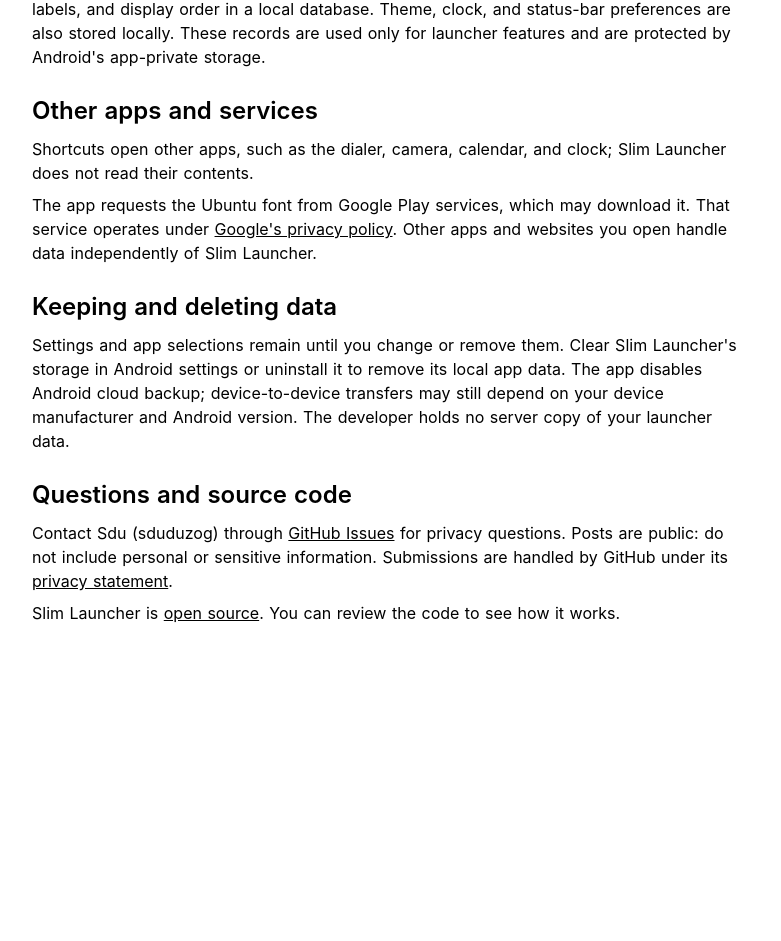
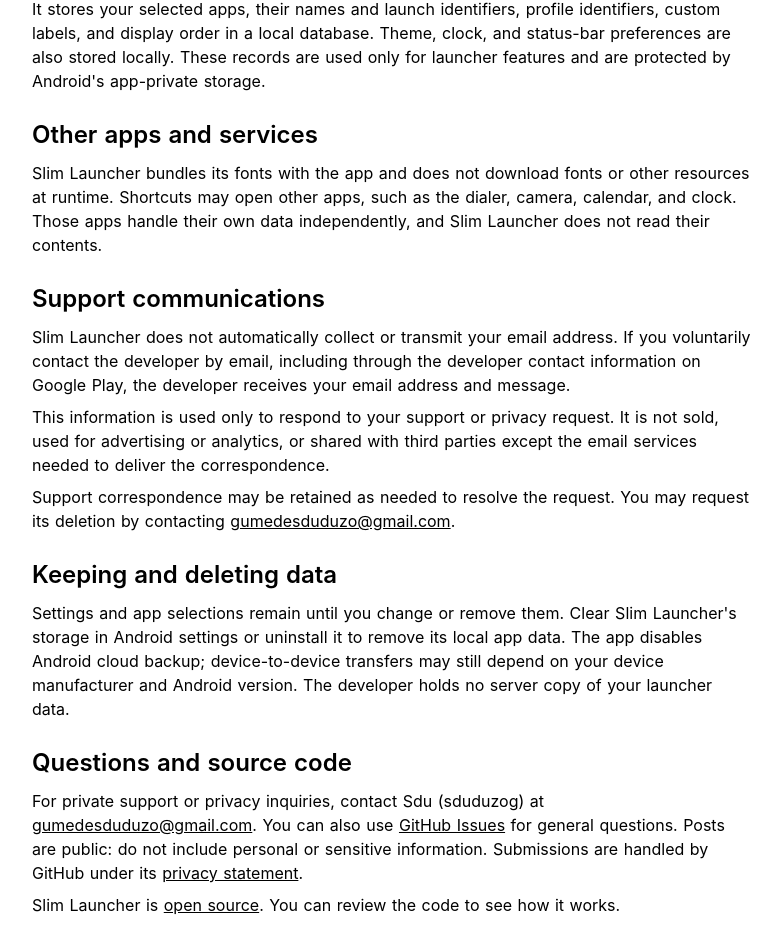
Before and after one commit to sduduzog/slim-launcher-website, a Nuxt app: page /privacy in a window 1280 px wide. Shown: the part 452-1393 px from the top of the page, without its empty margins (248-1029 px from the left). Before the commit the page ends 1101 px from the top, so only its background shows below. Built offline with nearby package versions, Linux system fonts and the light colour scheme.

Commit message:
docs: update privacy policy for bundled fonts and email support
Clarify voluntary support email handling, retention, and deletion.
Add a private contact, preserve the public GitHub warning, and
set the canonical privacy URL. Update policy regression tests.

```diff
--- a/app/pages/privacy.vue
+++ b/app/pages/privacy.vue
@@ -5,9 +5,10 @@
     {
       name: 'description',
       content:
-        'How Slim Launcher uses installed-app information, stores settings locally, and lets you remove your launcher data.',
+        'How Slim Launcher handles local launcher data, voluntary support communications, and deletion requests.',
     },
   ],
+  link: [{ rel: 'canonical', href: 'https://slimlauncher.com/privacy' }],
 })
 </script>
 
@@ -16,15 +17,15 @@
     <AppHeader />
     <main class="max-w-[48rem] mx-auto p-6 mt-12 flex flex-col gap-2">
       <h1 class="text-3xl font-bold">Privacy Policy</h1>
-      <p>Last updated: <time datetime="2026-09-17">17 September 2026</time></p>
+      <p>Last updated: <time datetime="2026-09-20">20 September 2026</time></p>
       <p>
         This policy covers the Slim Launcher Android app, maintained by Sdu
         (sduduzog).
       </p>
       <p>
         Slim Launcher has no internet permission, accounts, analytics,
-        advertising, or telemetry. It does not send your launcher data to the
-        developer or sell or share it with third parties.
+        advertising, or telemetry. It does not automatically transmit launcher
+        data or other information from the app to the developer.
       </p>
 
       <section class="mt-4 flex flex-col gap-2">
@@ -46,16 +47,34 @@
       <section class="mt-4 flex flex-col gap-2">
         <h2 class="text-2xl font-semibold">Other apps and services</h2>
         <p>
-          Shortcuts open other apps, such as the dialer, camera, calendar, and
-          clock; Slim Launcher does not read their contents.
+          Slim Launcher bundles its fonts with the app and does not download
+          fonts or other resources at runtime. Shortcuts may open other apps,
+          such as the dialer, camera, calendar, and clock. Those apps handle
+          their own data independently, and Slim Launcher does not read their
+          contents.
+        </p>
+      </section>
+
+      <section class="mt-4 flex flex-col gap-2">
+        <h2 class="text-2xl font-semibold">Support communications</h2>
+        <p>
+          Slim Launcher does not automatically collect or transmit your email
+          address. If you voluntarily contact the developer by email, including
+          through the developer contact information on Google Play, the
+          developer receives your email address and message.
         </p>
         <p>
-          The app requests the Ubuntu font from Google Play services, which may
-          download it. That service operates under
-          <a href="https://policies.google.com/privacy" class="underline"
-            >Google's privacy policy</a
-          >. Other apps and websites you open handle data independently of Slim
-          Launcher.
+          This information is used only to respond to your support or privacy
+          request. It is not sold, used for advertising or analytics, or shared
+          with third parties except the email services needed to deliver the
+          correspondence.
+        </p>
+        <p>
+          Support correspondence may be retained as needed to resolve the
+          request. You may request its deletion by contacting
+          <a href="mailto:gumedesduduzo@gmail.com" class="underline"
+            >gumedesduduzo@gmail.com</a
+          >.
         </p>
       </section>
 
@@ -74,13 +93,16 @@
       <section class="mt-4 flex flex-col gap-2">
         <h2 class="text-2xl font-semibold">Questions and source code</h2>
         <p>
-          Contact Sdu (sduduzog) through
+          For private support or privacy inquiries, contact Sdu (sduduzog) at
+          <a href="mailto:gumedesduduzo@gmail.com" class="underline"
+            >gumedesduduzo@gmail.com</a
+          >. You can also use
           <a
             href="https://github.com/sduduzog/slim-launcher/issues"
             class="underline"
             >GitHub Issues</a
           >
-          for privacy questions. Posts are public: do not include personal or
+          for general questions. Posts are public: do not include personal or
           sensitive information. Submissions are handled by GitHub under its
           <a
             href="https://docs.github.com/en/site-policy/privacy-policies/github-general-privacy-statement"
```
Also changed, not shown: 1 other file (tests, documents, lock files or other folders).
